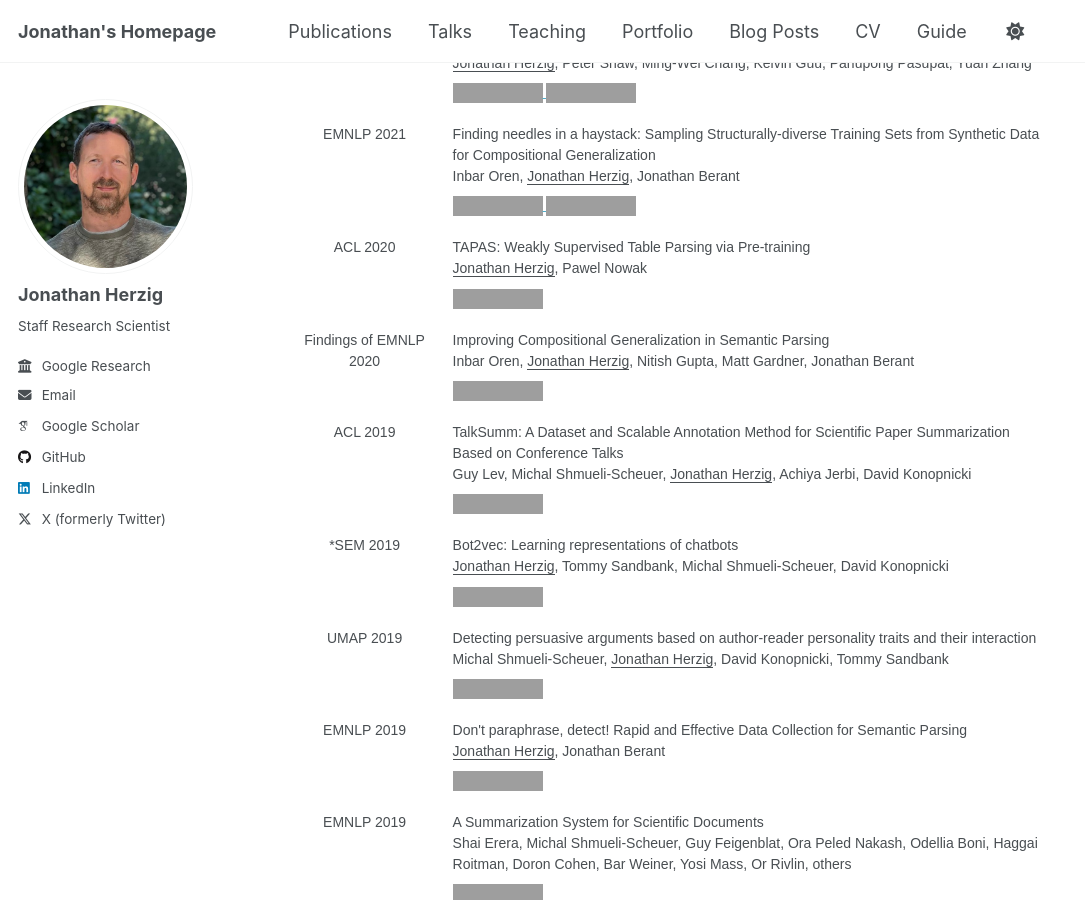
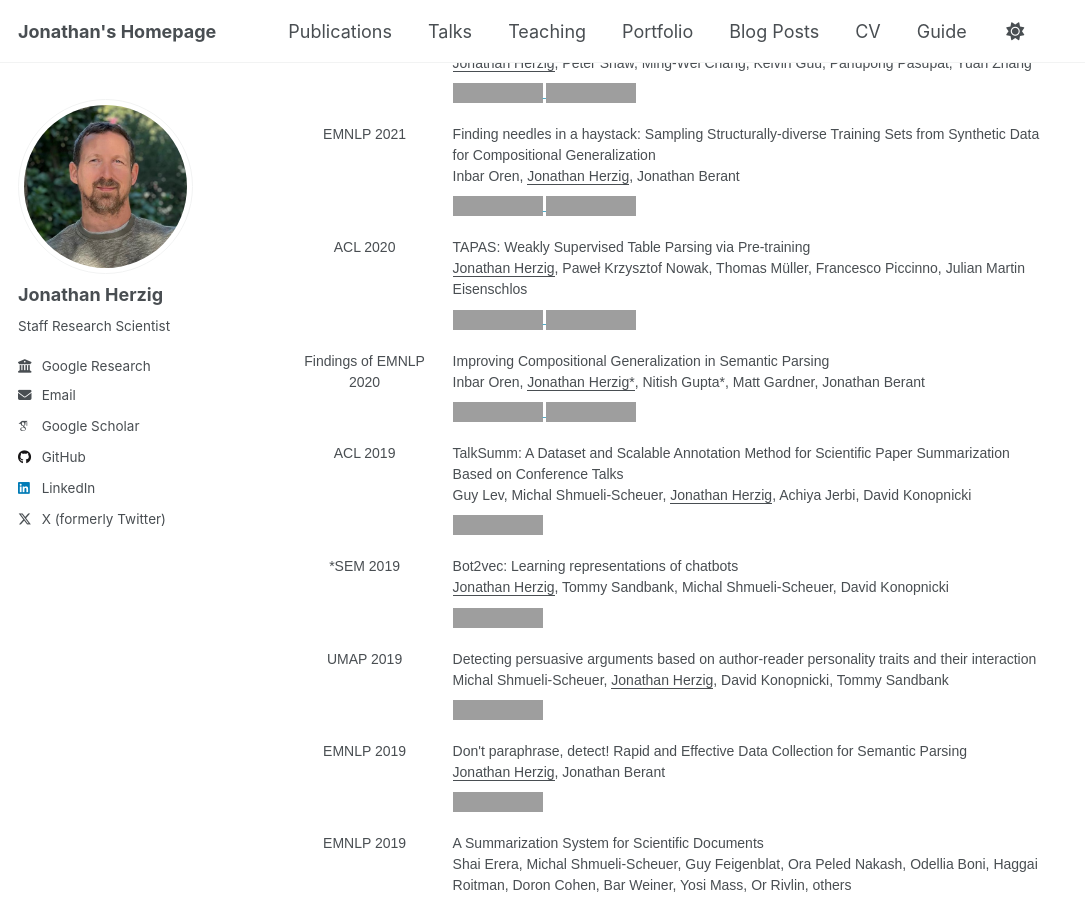
Before and after one commit to jonathanherzig/new-homepage, a Jekyll site: the page built from _pages/about.md, in a window 1280 px wide and 900 px high, scrolled down 3107 px. Shown: the whole window, without its empty margins (0-1085 px from the left). Built offline with Jekyll 4.4.1, drawn with Linux system fonts in a browser that asks for light colours; some web fonts are replaced; a script that is not in the unit is left out; grey boxes are pictures that could not be loaded.

Commit message:
Update publications.yml

```diff
--- a/_data/publications.yml
+++ b/_data/publications.yml
@@ -148,11 +148,15 @@
 
 - venue: "ACL 2020"
   title: "TAPAS: Weakly Supervised Table Parsing via Pre-training"
-  authors: "<u>Jonathan Herzig</u>, Pawel Nowak"
+  authors: "<u>Jonathan Herzig</u>, Paweł Krzysztof Nowak, Thomas Müller, Francesco Piccinno, Julian Martin Eisenschlos"
+  pdf: "https://arxiv.org/pdf/2004.02349"
+  github: "https://github.com/google-research/tapas"
 
 - venue: "Findings of EMNLP 2020"
   title: "Improving Compositional Generalization in Semantic Parsing"
-  authors: "Inbar Oren, <u>Jonathan Herzig</u>, Nitish Gupta, Matt Gardner, Jonathan Berant"
+  authors: "Inbar Oren, <u>Jonathan Herzig*</u>, Nitish Gupta*, Matt Gardner, Jonathan Berant"
+  pdf: "https://arxiv.org/pdf/2010.05647"
+  github: "http://github.com/inbaroren/improving-compgen-in-semparse"
 
 - venue: "ACL 2019"
   title: "TalkSumm: A Dataset and Scalable Annotation Method for Scientific Paper Summarization Based on Conference Talks"
```
